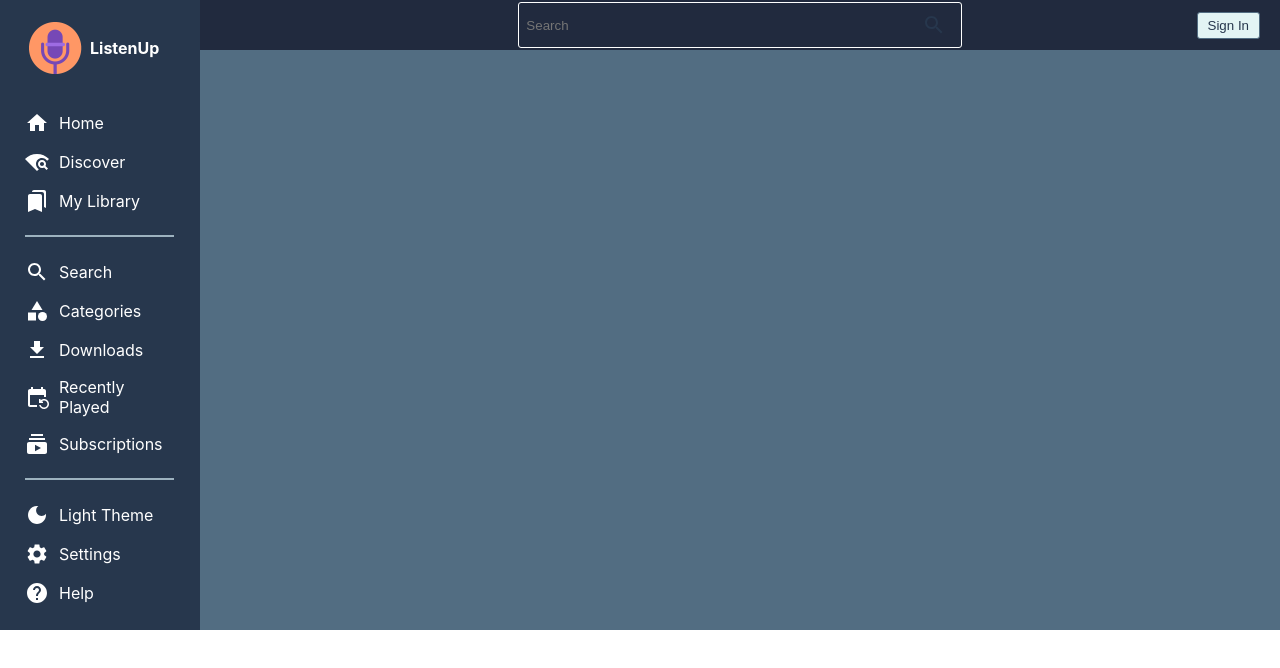
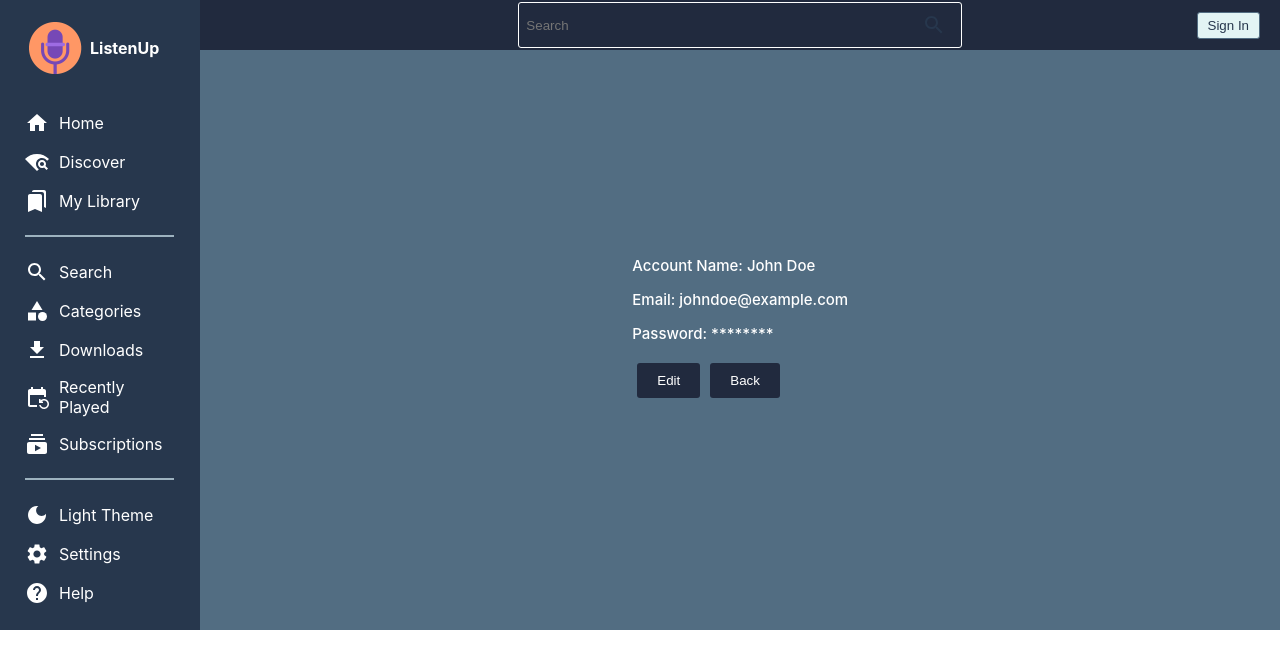
Before and after one commit to manisa18/flipr_podcast, a React (Create React App) app in the folder frontend/: page /settings in a window 1280 px wide. Shown: the top 668 px of the page. Built offline with nearby package versions, Linux system fonts and the light colour scheme.

Commit message:
account settings edit page

```diff
--- a/frontend/src/App.js
+++ b/frontend/src/App.js
@@ -9,6 +9,7 @@ import Home from "./pages/Home";
 import Podcast from "./pages/Podcast";
 import SignIn from "./pages/SignIn";
 import SignUp from "./pages/SignUp";
+import Settings from "./pages/Settings";
 
 const Container = styled.div`
   display: flex;
@@ -41,6 +42,7 @@ function App() {
                 <Route path="signin" element={<SignIn />} />
                 <Route path="signup" element={<SignUp />} />
                 <Route path="podcast/:id" element={<Podcast />} />
+                <Route path="settings" element={<Settings />} />
               </Routes>
             </Wrapper>
           </Main>
--- a/frontend/src/components/Navbar.jsx
+++ b/frontend/src/components/Navbar.jsx
@@ -83,8 +83,13 @@ const Navbar = ({ setSearchResult }) => {
 
   const handleSignOut = () => {
     localStorage.clear();
-    setDropdownOpen(!dropdownOpen);
+    setDropdownOpen(false);
     navigate("/");
+  };
+
+  const handleSettings = () => {
+    setDropdownOpen(false);
+    navigate("/settings");
   };
 
   const handleSearchClick = async () => {
@@ -98,6 +103,7 @@ const Navbar = ({ setSearchResult }) => {
       console.error("Error fetching search results:", error);
     }
   };
+
   return (
     <Container>
       <Wrapper>
@@ -110,7 +116,8 @@ const Navbar = ({ setSearchResult }) => {
 
           <Button
             onClick={handleSearchClick}
-            style={{ backgroundColor: "transparent", border: "none" }}>
+            style={{ backgroundColor: "transparent", border: "none" }}
+          >
             <SearchIcon />
           </Button>
         </Search>
@@ -122,17 +129,19 @@ const Navbar = ({ setSearchResult }) => {
                 width: 30,
                 height: 30,
               }}
-              onClick={handleDropdown}>
+              onClick={handleDropdown}
+            >
               <Typography
                 variant="subtitle1"
-                sx={{ color: "#282c3c", fontSize: 20 }}>
+                sx={{ color: "#282c3c", fontSize: 20 }}
+              >
                 {JSON.parse(auth).data.user.name[0].toUpperCase()}
               </Typography>
             </Avatar>
             {dropdownOpen && (
               <Dropdown>
+                <Button onClick={handleSettings}>Settings</Button>
                 <Button onClick={handleSignOut}>Logout</Button>
-                <Button>Settings</Button>
               </Dropdown>
             )}
           </div>
--- /dev/null
+++ b/frontend/src/pages/Settings.jsx
@@ -0,0 +1,105 @@
+import React, { useState } from "react";
+import styled from "styled-components";
+import { Link, useNavigate } from "react-router-dom";
+import axios from "axios";
+
+const Container = styled.div`
+  display: flex;
+  align-items: center;
+  flex-direction: column;
+  justify-content: center;
+  height: 500px;
+  color: ${({ theme }) => theme.text};
+`;
+
+const Wrapper = styled.div`
+  display: flex;
+  align-items: center;
+  flex-direction: column;
+  background-color: ${({ theme }) => theme.bgLighter};
+  border: 1px solid ${({ theme }) => theme.hr};
+  padding: 20px 50px;
+  gap: 10px;
+`;
+const BigHeading = styled.h1`
+  font-size: 20px;
+  font-weight: 500;
+  margin: 10px;
+  padding: 5px;
+  text-align: center;
+`;
+
+const SubHeading = styled.h2`
+  font-size: 15px;
+  font-weight: 500;
+  margin: 0px;
+  padding: 5px;
+`;
+
+
+
+const Input = styled.input`
+  border: 1px solid ${({ theme }) => theme.hr};
+  border-radius: 3px;
+  padding: 10px;
+  background-color: ${({ theme }) => theme.bgLighter};
+  color: ${({ theme }) => theme.text};
+  width: 100%;
+`;
+
+const Button = styled.button`
+  border: none;
+  border-radius: 3px;
+  padding: 10px 20px;
+  margin: 5px;
+  font-weight: 500;
+  cursor: pointer;
+  background-color: ${({ theme }) => theme.navbar};
+  color: ${({ theme }) => theme.text};
+`;
+
+const Settings = () => {
+    const [isEditMode, setIsEditMode] = useState(false);
+    const handleEditClick = () => {
+        setIsEditMode(true);
+      };
+
+      const handleCancelClick = () => {
+        setIsEditMode(false);
+      };
+      const handleSubmit = (e) => {
+        e.preventDefault();
+
+        // Add code to update the user's account information based on the form inputs
+
+        setIsEditMode(false); // Set the edit mode back to false after submission
+      };
+
+      return (
+        <Container>
+
+          {isEditMode ? (
+            <form onSubmit={handleSubmit}>
+            <BigHeading>Edit Account Details</BigHeading>
+              <Input type="text" placeholder="Account Name" />
+              <Input type="email" placeholder="Email" />
+              <Input type="password" placeholder="Password" />
+              <Button type="submit">Save</Button>
+              <Button onClick={handleCancelClick}>Cancel</Button>
+            </form>
+          ) : (
+            <SubHeading>
+              <p>Account Name: John Doe</p>
+              <p>Email: johndoe@example.com</p>
+              <p>Password: ********</p>
+              <Button onClick={handleEditClick}>Edit</Button>
+              <Link to="/" style={{ textDecoration: "none" }}>
+              <Button>Back</Button></Link>
+            </SubHeading>
+          )}
+
+        </Container>
+      );
+}
+
+export default Settings
```
